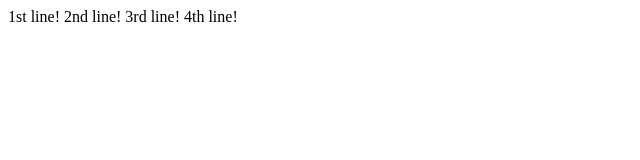
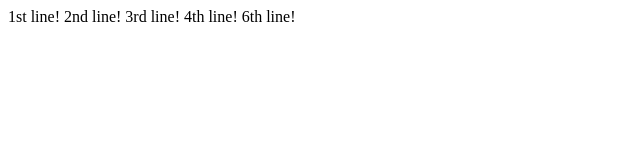
Before and after one commit to amitsinghsutara/New-Testing, a website: page index.html in a window 1280 px wide. Shown: the full height of the page, 0-640 px from the left. Drawn offline with Linux system fonts and the light colour scheme.

Commit message:
Fix: Added 6th line!

```diff
--- a/index.html
+++ b/index.html
@@ -7,6 +7,6 @@
     <title>Document</title>
 </head>
 <body>
-    1st line! 2nd line! 3rd line! 4th line!
+    1st line! 2nd line! 3rd line! 4th line! 6th line!
 </body>
 </html>
```
